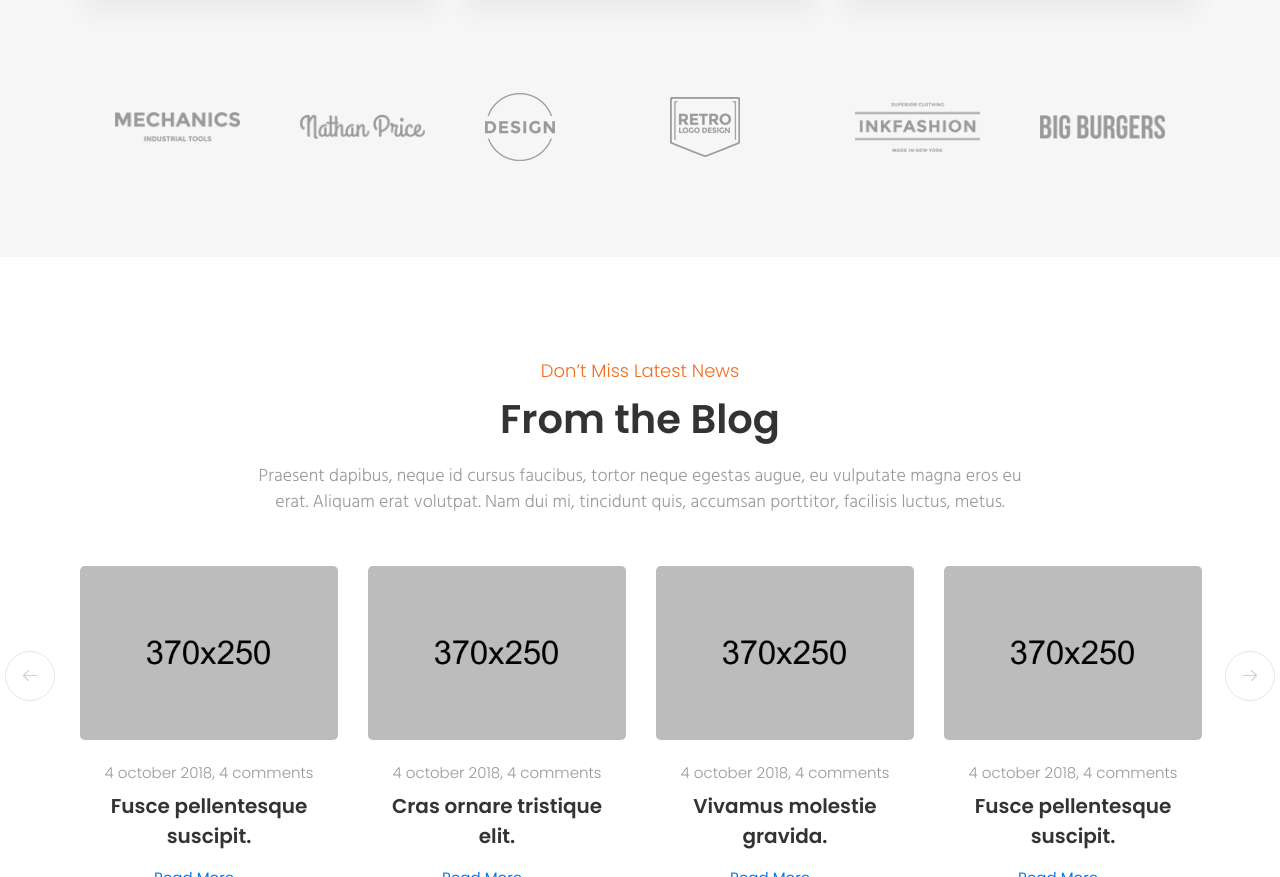
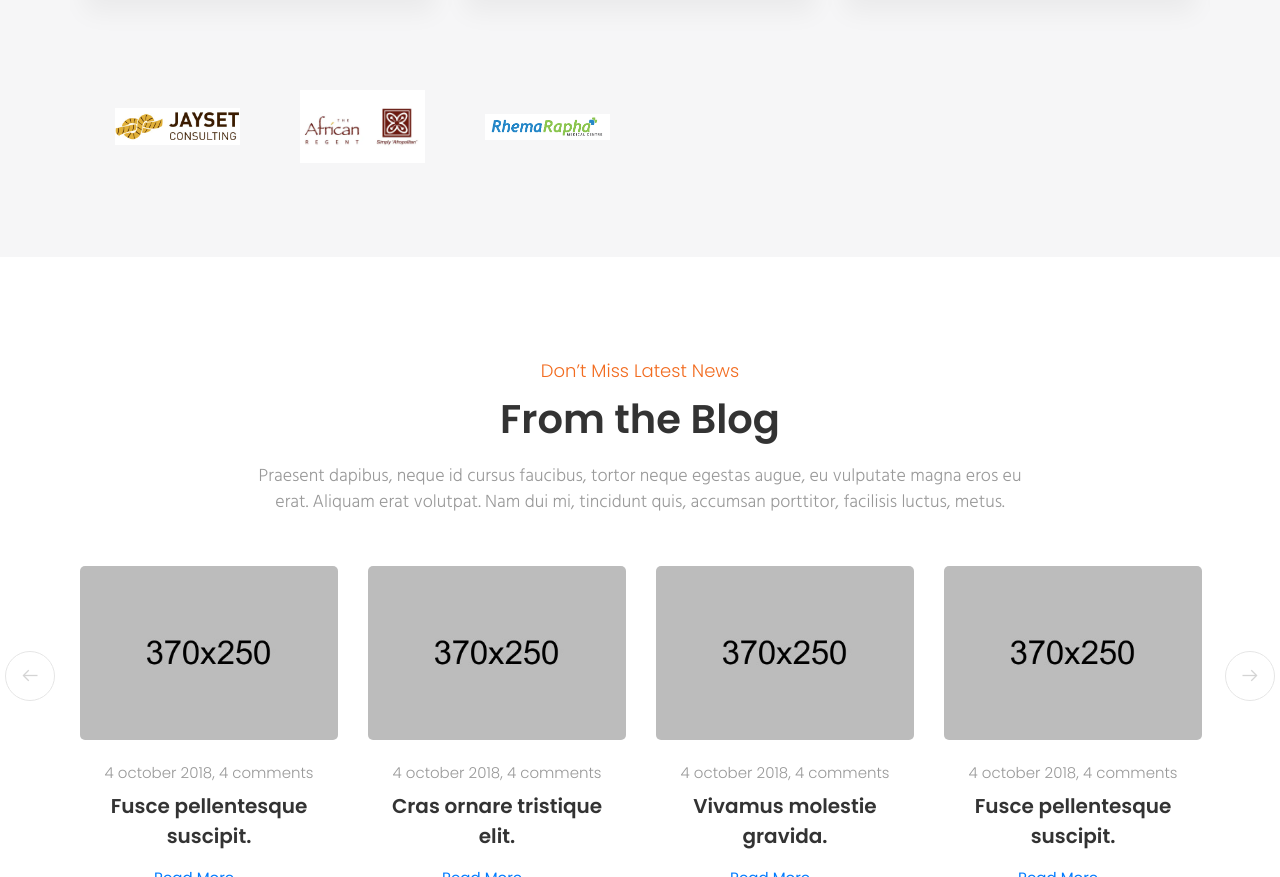
Before and after one commit to LadyDzidzor/csa, a plain HTML site: page index.html in a window 1280 px wide. Shown: the part 3085-3962 px from the top of the page. Drawn offline with Linux system fonts and the light colour scheme; some packages are replaced by stand-ins of ours.

Commit message:
added logo

```diff
--- a/index.html
+++ b/index.html
@@ -573,12 +573,12 @@
 			<div class="container">
 				<div class="clients-box">
 					<ul class="client-list">
-						<li><a href="#"><img src="images/clients/1.png" alt=""></a></li>
-						<li><a href="#"><img src="images/clients/2.png" alt=""></a></li>
-						<li><a href="#"><img src="images/clients/3.png" alt=""></a></li>
-						<li><a href="#"><img src="images/clients/4.png" alt=""></a></li>
+						<li><a href="#"><img src="images/clients/jayset_logo_rt.jpg" alt=""></a></li>
+						<li><a href="#"><img src="images/clients/LOGO.webp" alt=""></a></li>
+						<li><a href="#"><img src="images/clients/rhema.png" alt=""></a></li>
+						<!-- <li><a href="#"><img src="images/clients/4.png" alt=""></a></li>
 						<li><a href="#"><img src="images/clients/5.png" alt=""></a></li>
-						<li><a href="#"><img src="images/clients/6.png" alt=""></a></li>
+						<li><a href="#"><img src="images/clients/6.png" alt=""></a></li> -->
 					</ul>
 				</div>
 			</div>
```
Also changed, not shown: images/clients/LOGO.webp (added), images/clients/jayset_logo_rt.jpg (added), images/clients/rhema.png (added), 1 other file.
